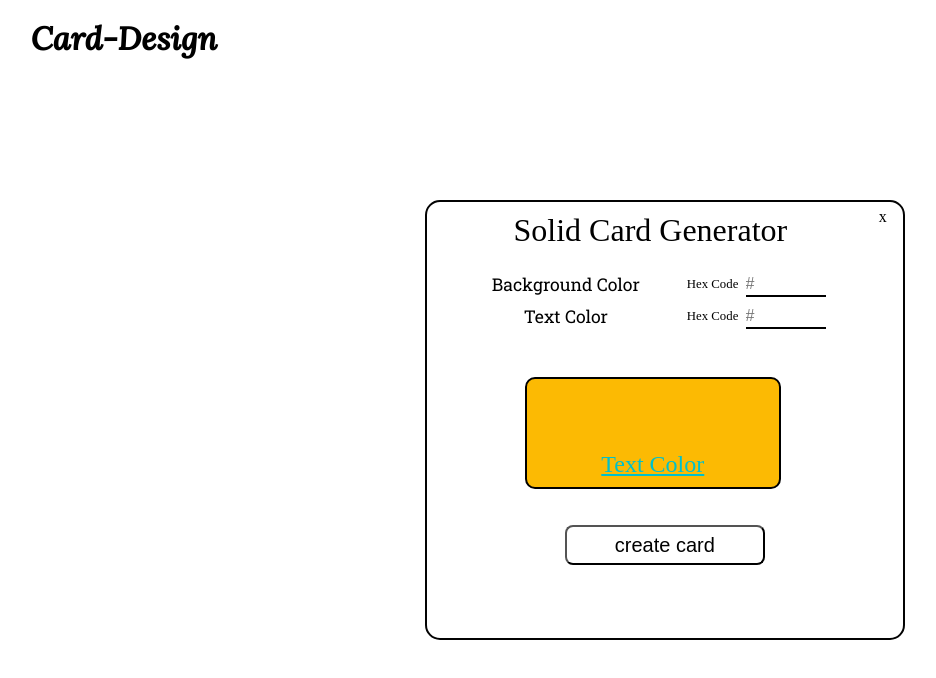
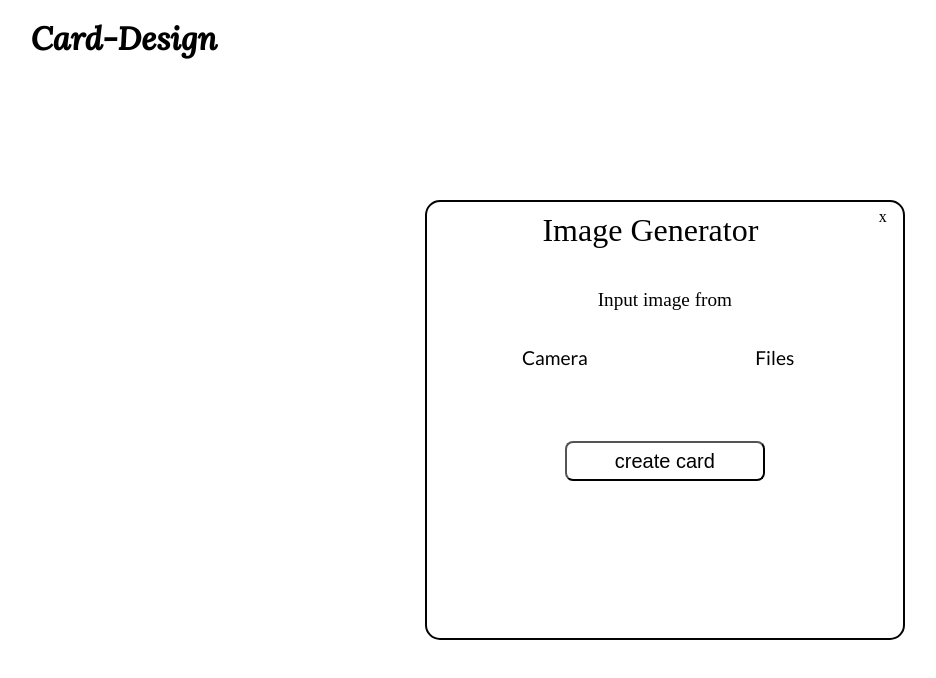
Before and after one commit to akarj/react-card-developer, a React (Create React App) app: page / in a window 1280 px wide. Shown: the top 678 px of the page, without its empty margins (36-972 px from the left). Built offline with nearby package versions, Linux system fonts and the light colour scheme; a web font is replaced by a local one.

Commit message:
UI of Image import finished...

```diff
--- a/src/pages/CardSetter/CardSetter.jsx
+++ b/src/pages/CardSetter/CardSetter.jsx
@@ -75,65 +75,87 @@ export default function CardSetter() {
         </div>
       </div>
 
-      <div className="solidModelContainer">
+      <div className="imageModelContainer">
         <div className="name">
-          <span className="modelName">Solid Card Generator</span>
+          <span className="modelName">Image Generator</span>
           <span className="closeModelDiv">x</span>
         </div>
+        <div className="info">
+          <span>Input image from</span>
+        </div>
         <div className="values">
-          <div className="valueQuantity">
-            <div className="valueName">Background Color</div>
-            <div className="backgroundColorValueQuantity valueInputDiv">
-              <label
-                htmlFor="backgroundColorValueInput"
-                className="backgroundColorValueInputLabel valueInputLabel"
-              >
-                Hex Code
-              </label>
-              <input
-                className="valueInput"
-                type="text"
-                name="backgroundColorValueInput"
-                min="3"
-                max="6"
-                placeholder="#"
-                onChange={ChangeHandler}
-              />
-            </div>
+          <div className="webCamDiv">
+            <button>Camera</button>
           </div>
-          <div className="valueQuantity">
-            <div className="valueName">Text Color</div>
-            <div className="textColorValueQuantity valueInputDiv">
-              <label
-                htmlFor="textColorValueInput "
-                className="textColorValueInputLabel valueInputLabel"
-              >
-                Hex Code
-              </label>
-              <input
-                className="valueInput"
-                type="text"
-                name="textColorValueInput"
-                min="3"
-                max="6"
-                placeholder="#"
-                onChange={ChangeHandler}
-              />
-            </div>
+          <div className="importFromFilesDiv">
+            <button>Files</button>
           </div>
         </div>
-        <div className="valueRepresentation">
-          <div
-            className="workingDiv"
-            style={{ backgroundColor, color: textColor }}
-          >
-            <span>Text Color</span>
-          </div>
-        </div>
+
         <div className="submitButtonDiv">
           <button onClick={submitHandler}> create card</button>
         </div>
       </div>
     </div>
+    //   <div className="solidModelContainer">
+    //     <div className="name">
+    //       <span className="modelName">Solid Card Generator</span>
+    //       <span className="closeModelDiv">x</span>
+    //     </div>
+    //     <div className="values">
+    //       <div className="valueQuantity">
+    //         <div className="valueName">Background Color</div>
+    //         <div className="backgroundColorValueQuantity valueInputDiv">
+    //           <label
+    //             htmlFor="backgroundColorValueInput"
+    //             className="backgroundColorValueInputLabel valueInputLabel"
+    //           >
+    //             Hex Code
+    //           </label>
+    //           <input
+    //             className="valueInput"
+    //             type="text"
+    //             name="backgroundColorValueInput"
+    //             min="3"
+    //             max="6"
+    //             placeholder="#"
+    //             onChange={ChangeHandler}
+    //           />
+    //         </div>
+    //       </div>
+    //       <div className="valueQuantity">
+    //         <div className="valueName">Text Color</div>
+    //         <div className="textColorValueQuantity valueInputDiv">
+    //           <label
+    //             htmlFor="textColorValueInput "
+    //             className="textColorValueInputLabel valueInputLabel"
+    //           >
+    //             Hex Code
+    //           </label>
+    //           <input
+    //             className="valueInput"
+    //             type="text"
+    //             name="textColorValueInput"
+    //             min="3"
+    //             max="6"
+    //             placeholder="#"
+    //             onChange={ChangeHandler}
+    //           />
+    //         </div>
+    //       </div>
+    //     </div>
+    //     <div className="valueRepresentation">
+    //       <div
+    //         className="workingDiv"
+    //         style={{ backgroundColor, color: textColor }}
+    //       >
+    //         <span>Text Color</span>
+    //       </div>
+    //     </div>
+    //     <div className="submitButtonDiv">
+    //       <button onClick={submitHandler}> create card</button>
+    //     </div>
+    //   </div>
+    // </div>
   );
 }
--- a/src/pages/CardSetter/CardSetter.scss
+++ b/src/pages/CardSetter/CardSetter.scss
@@ -157,3 +157,93 @@ div.solidModelContainer {
     }
   }
 }
+
+div.imageModelContainer {
+  position: absolute;
+  top: calc(30vh - 2.5rem);
+  left: 36vw;
+  height: 55vh;
+  width: 30rem;
+  border: 2px solid #030303;
+  border-radius: 15px;
+  padding: 10px;
+  // background-color: rgb(179, 179, 114);
+
+  div.name {
+    margin: 0;
+    padding: 0;
+    // background-color: rgb(172, 52, 52);
+    display: flex;
+    span.modelName {
+      flex: 1.9;
+      font-size: 2rem;
+    }
+    span.closeModelDiv {
+      position: relative;
+      flex: 0.1;
+      padding: 0.2rem;
+      cursor: pointer;
+      transform: translate(15%, -20%);
+      &:hover {
+        z-index: 10;
+        border-top-right-radius: 15px;
+      }
+    }
+  }
+  div.info {
+    height: 2rem;
+    font-size: 1.2rem;
+    span {
+      position: relative;
+      top: 2.5rem;
+    }
+  }
+
+  div.values {
+    display: block;
+    margin: 1.5rem 0.5rem 0.5rem 0.5rem;
+    display: flex;
+    height: 8rem;
+    box-shadow: none;
+
+    button {
+      font-family: "Lato", sans-serif;
+      height: 2.5rem;
+      width: 7rem;
+      font-size: 1.2rem;
+      border-radius: 8px;
+      background-color: transparent;
+      position: relative;
+      top: 2rem;
+      outline: none;
+      border: none;
+      box-shadow: none;
+      &:hover {
+        border: 1px solid black;
+      }
+    }
+
+    div:nth-child(1) {
+      flex: 1;
+      // background-color: rgb(120, 132, 199);
+    }
+    div:nth-child(2) {
+      flex: 1;
+      // background-color: rgb(29, 131, 51);
+    }
+  }
+
+  div.submitButtonDiv {
+    // background-color: cadetblue;
+    // height: 3rem;
+    button {
+      height: 2.5rem;
+      padding: 0 3rem;
+      font-size: 1.25rem;
+      background-color: transparent;
+      border-radius: 8px;
+      // transform: translateY(-70%);
+      cursor: pointer;
+    }
+  }
+}
```
